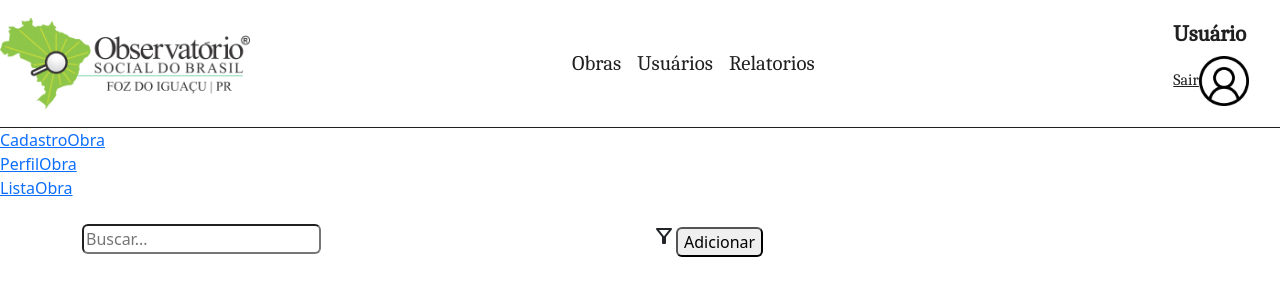
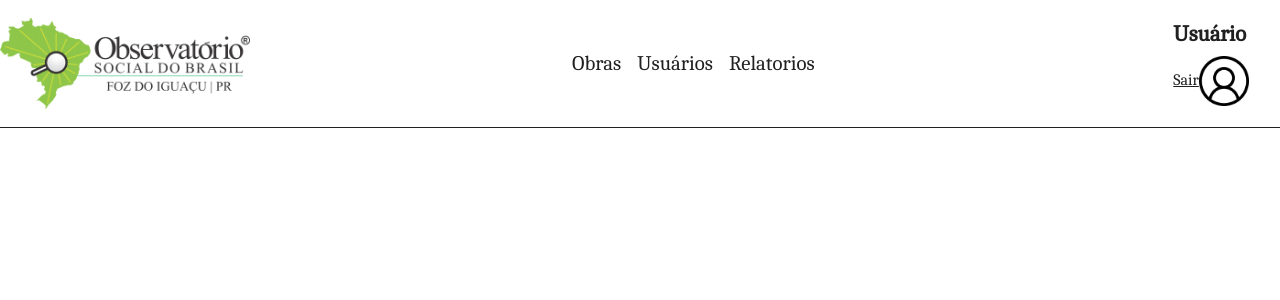
Before and after one commit to Smith-Entertainment/AGOS, a Vue app in the folder AGOS_Vue/: page /ListaObra in a window 1280 px wide. Shown: the top 300 px of the page. Built offline with nearby package versions, Linux system fonts and the light colour scheme; no server answers.

Commit message:
rotas gerais funcionando

```diff
--- a/AGOS_Vue/src/App.vue
+++ b/AGOS_Vue/src/App.vue
@@ -21,10 +21,6 @@
 </div>
 
   <main>
-  <router-link :to="{name: 'CadastroObra'}">CadastroObra</router-link> <br>
-  <router-link :to="{name: 'PerfilObra'}">PerfilObra</router-link> <br>
-  <router-link :to="{name: 'ListaObra'}">ListaObra</router-link>
-
   <router-view/>
   </main>
 
--- a/AGOS_Vue/src/ListaObra.vue
+++ b/AGOS_Vue/src/ListaObra.vue
@@ -23,7 +23,7 @@
 
         <div class="col">
           <span class="material-symbols-outlined">filter_alt</span>
-          <a href="#"><button class="rounded">Adicionar</button></a>
+          <a href="/cadastro-obra"><button class="rounded">Adicionar</button></a>
         </div>
       </div>
     </div>
--- a/AGOS_Vue/src/components/Header.vue
+++ b/AGOS_Vue/src/components/Header.vue
@@ -8,7 +8,7 @@ export default {
     <header class="row">
         <div class="container" id="nav-container">
             <div class="col-2">
-                <a href="Obras"><img src="../assets/img/logo.png" alt="Logo Observatorio" class="navbar-brand"
+                <a href="/lista-obra"><img src="../assets/img/logo.png" alt="Logo Observatorio" class="navbar-brand"
                         id="logo"></a>
             </div>
             <div class="col-3">
@@ -18,7 +18,7 @@ export default {
                         <span class="navbar-toggler-icon"></span></button> <!--botao menu mobile-->
                     <div class="collapse navbar-collapse justify-content-center" id="navbar-links">
                         <div class="navbar-nav">
-                            <a class="nav-item nav-link" id="obras-menu">Obras</a>
+                            <a href="/lista-obra" class="nav-item nav-link" id="obras-menu">Obras</a>
                             <a class="nav-item nav-link" id="usuario-menu">Usuários</a>
                             <a class="nav-item nav-link" id="relatorio-menu">Relatorios</a>
                         </div>
--- a/AGOS_Vue/src/components/List.vue
+++ b/AGOS_Vue/src/components/List.vue
@@ -19,9 +19,12 @@
 </script>
 
 <template>
-    <ListItem v-for="obra in obras" :key="obra.id" :obra="obra" />
+    <a href="perfil-obra"><ListItem v-for="obra in obras" :key="obra.id" :obra="obra" /></a>
 </template>
 
 <style scoped>
-
+    a {
+        color: #202020;
+        text-decoration: none;
+    }
 </style>
```
Also changed, not shown: AGOS_Vue/src/components/PerfilObraInfo.vue (+16 -15 lines), AGOS_Vue/src/router.js (+4 -3 lines).
